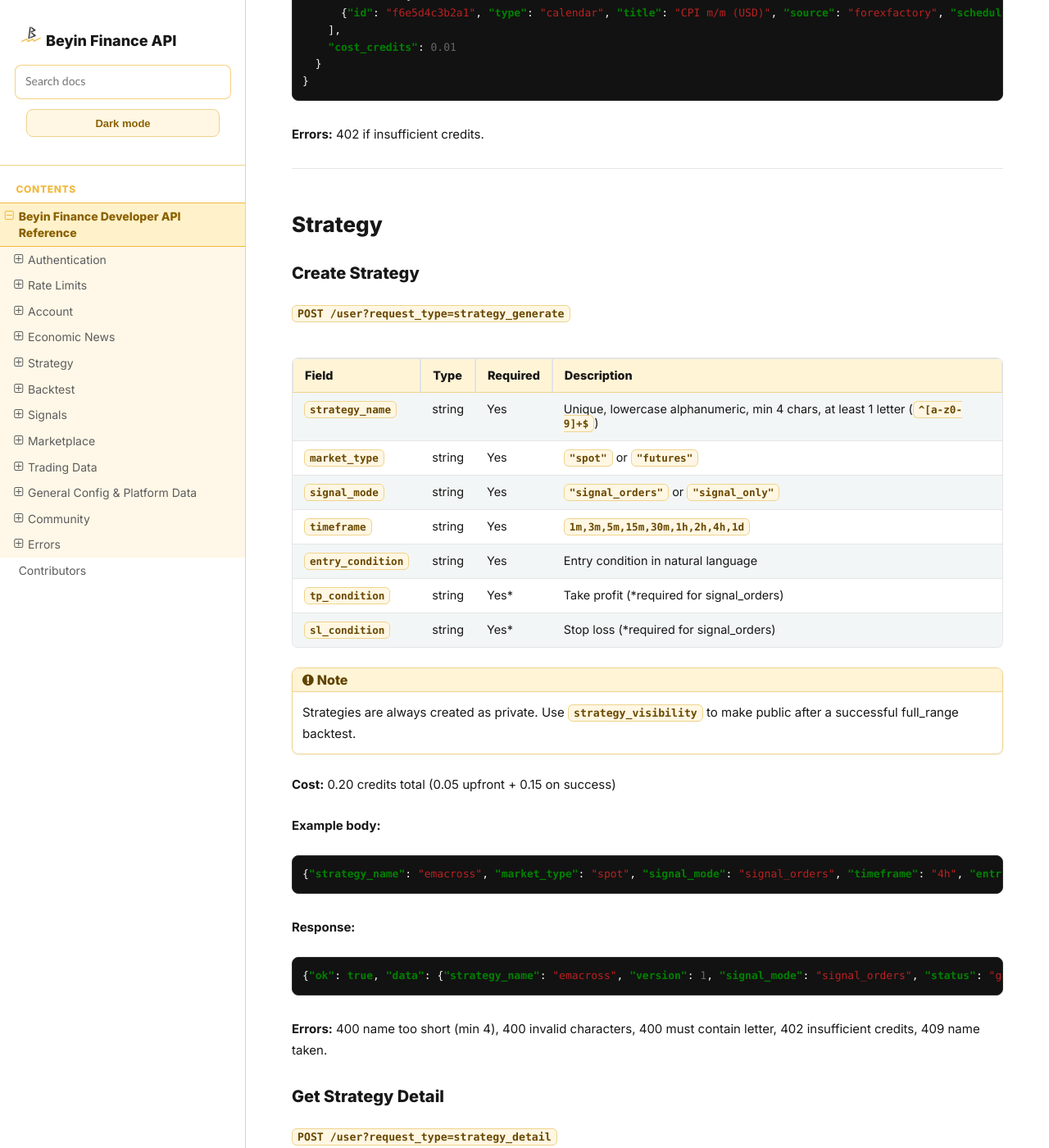
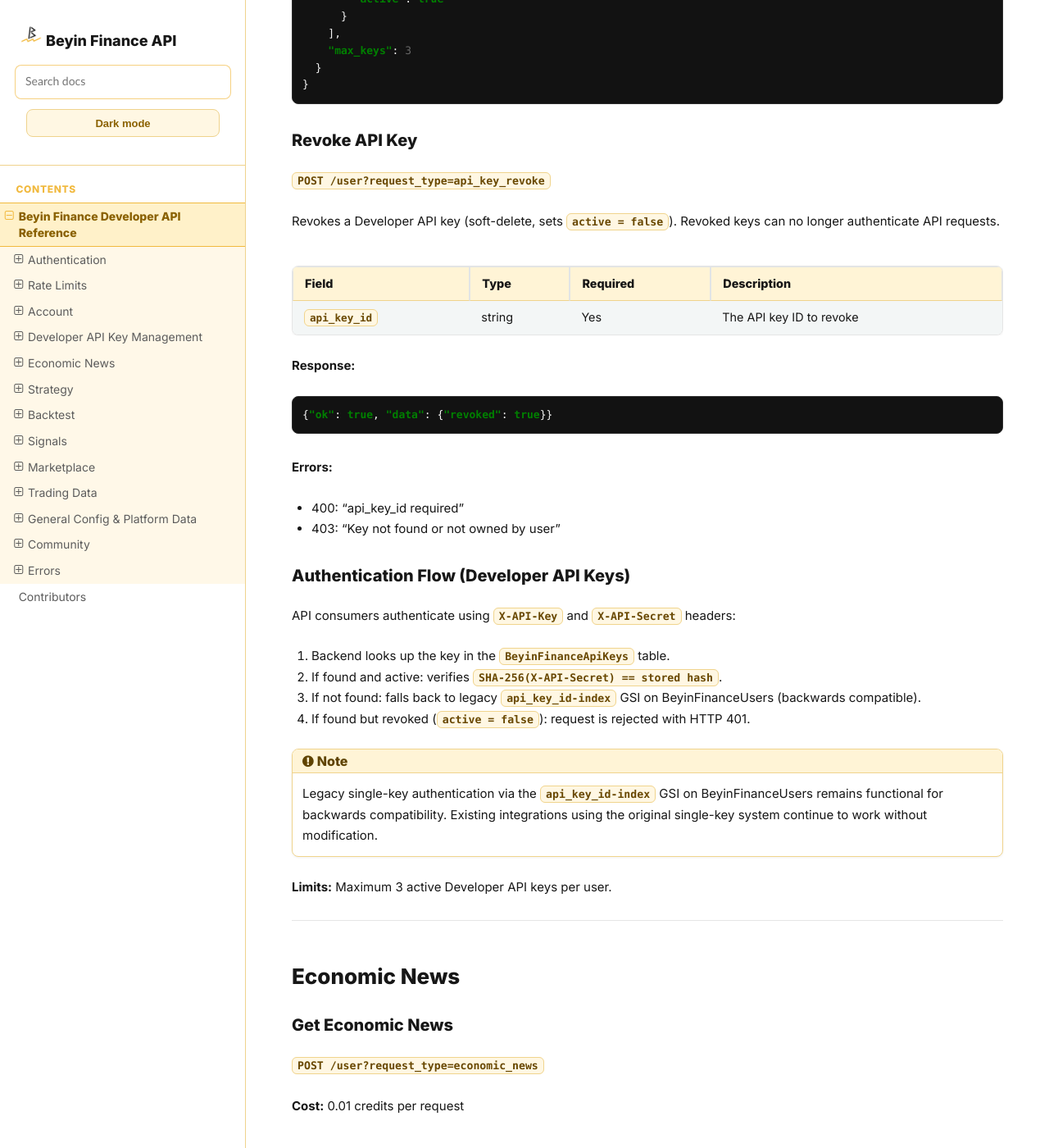
Before and after one commit to jnrbrain/Beyin-Finance, a Sphinx documentation site: the page built from docs/endpoints.md, in a window 1280 px wide and 1400 px high, scrolled down 14328 px. Shown: the whole window at 82% size. Built offline with Sphinx 7.4.7 and the Read the Docs theme 3.1.0, drawn with Linux system fonts in a browser that asks for light colours; some of the changed text lies outside the part shown.

Commit message:
Update endpoints.md

````diff
--- a/docs/endpoints.md
+++ b/docs/endpoints.md
@@ -527,6 +527,111 @@
 
 ---
 
+## Developer API Key Management
+
+Manage multiple Developer API keys per account. Each user may have up to
+**3 active** Developer API keys simultaneously. These endpoints require JWT
+authentication (API key auth is not allowed for key management operations).
+
+### Generate API Key
+
+`POST /user?request_type=api_key_generate`
+
+Creates a new Developer API key. The generated secret is returned **once** and
+cannot be retrieved afterward.
+
+| Field | Type | Required | Description |
+|-------|------|----------|-------------|
+| `label` | string | Yes | Human-readable label for the key (1-64 characters) |
+| `permissions` | string[] | No | Permission scopes. Default: `["read", "trade"]` |
+
+**Response:**
+```json
+{
+  "ok": true,
+  "data": {
+    "api_key": "bf_key_a1b2c3d4e5f6a1b2c3d4e5f6",
+    "api_secret": "bf_sec_xxxxxxxxxxxxxxxxxxxxxxxxxxxxxxxxxxxxxxxxxxxxxxxxxxxxxxxxxxxxxxxx"
+  }
+}
+```
+
+:::{warning}
+The `api_secret` is shown once only — store it securely. It is not retrievable
+afterward.
+:::
+
+**Errors:**
+- 400: "Label must be 1-64 characters"
+- 400: "Maximum 3 active API keys allowed"
+
+### List API Keys
+
+`POST /user?request_type=api_key_list`
+
+Lists all Developer API keys (active and revoked) for the authenticated user.
+No body required.
+
+**Response:**
+```json
+{
+  "ok": true,
+  "data": {
+    "keys": [
+      {
+        "api_key": "bf_key_a1b2c3d4e5f6a1b2c3d4e5f6",
+        "label": "Trading Bot",
+        "permissions": ["read", "trade"],
+        "created_at": 1720000000,
+        "active": true
+      }
+    ],
+    "max_keys": 3
+  }
+}
+```
+
+### Revoke API Key
+
+`POST /user?request_type=api_key_revoke`
+
+Revokes a Developer API key (soft-delete, sets `active = false`). Revoked keys
+can no longer authenticate API requests.
+
+| Field | Type | Required | Description |
+|-------|------|----------|-------------|
+| `api_key_id` | string | Yes | The API key ID to revoke |
+
+**Response:**
+```json
+{"ok": true, "data": {"revoked": true}}
+```
+
+**Errors:**
+- 400: "api_key_id required"
+- 403: "Key not found or not owned by user"
+
+### Authentication Flow (Developer API Keys)
+
+API consumers authenticate using `X-API-Key` and `X-API-Secret` headers:
+
+1. Backend looks up the key in the `BeyinFinanceApiKeys` table.
+2. If found and active: verifies `SHA-256(X-API-Secret) == stored hash`.
+3. If not found: falls back to legacy `api_key_id-index` GSI on
+   BeyinFinanceUsers (backwards compatible).
+4. If found but revoked (`active = false`): request is rejected with HTTP 401.
+
+:::{note}
+Legacy single-key authentication via the `api_key_id-index` GSI on
+BeyinFinanceUsers remains functional for backwards compatibility. Existing
+integrations using the original single-key system continue to work without
+modification.
+:::
+
+**Limits:** Maximum 3 active Developer API keys per user.
+
+---
+
 ## Economic News
 
 ### Get Economic News
@@ -600,7 +705,7 @@
 
 | Field | Type | Required | Description |
 |-------|------|----------|-------------|
-| `strategy_name` | string | Yes | Unique, lowercase alphanumeric, min 4 chars, at least 1 letter (`^[a-z0-9]+$`) |
+| `strategy_name` | string | Yes | Unique, lowercase alphanumeric, no spaces, min 4 chars, max 20 chars, at least 1 letter (`^[a-z0-9]+$`) |
 | `market_type` | string | Yes | `"spot"` or `"futures"` |
 | `signal_mode` | string | Yes | `"signal_orders"` or `"signal_only"` |
 | `timeframe` | string | Yes | `1m,3m,5m,15m,30m,1h,2h,4h,1d` |
@@ -624,7 +729,7 @@
 {"ok": true, "data": {"strategy_name": "emacross", "version": 1, "signal_mode": "signal_orders", "status": "generating", "cost_upfront": 0.05, "cost_on_success": 0.15}}
 ```
 
-**Errors:** 400 name too short (min 4), 400 invalid characters, 400 must contain letter, 402 insufficient credits, 409 name taken.
+**Errors:** 400 if strategy_name is invalid (too short, too long, contains invalid characters, or already taken); 402 if insufficient credits; 409 if name already taken by another user.
 
 ### Get Strategy Detail
 
````
